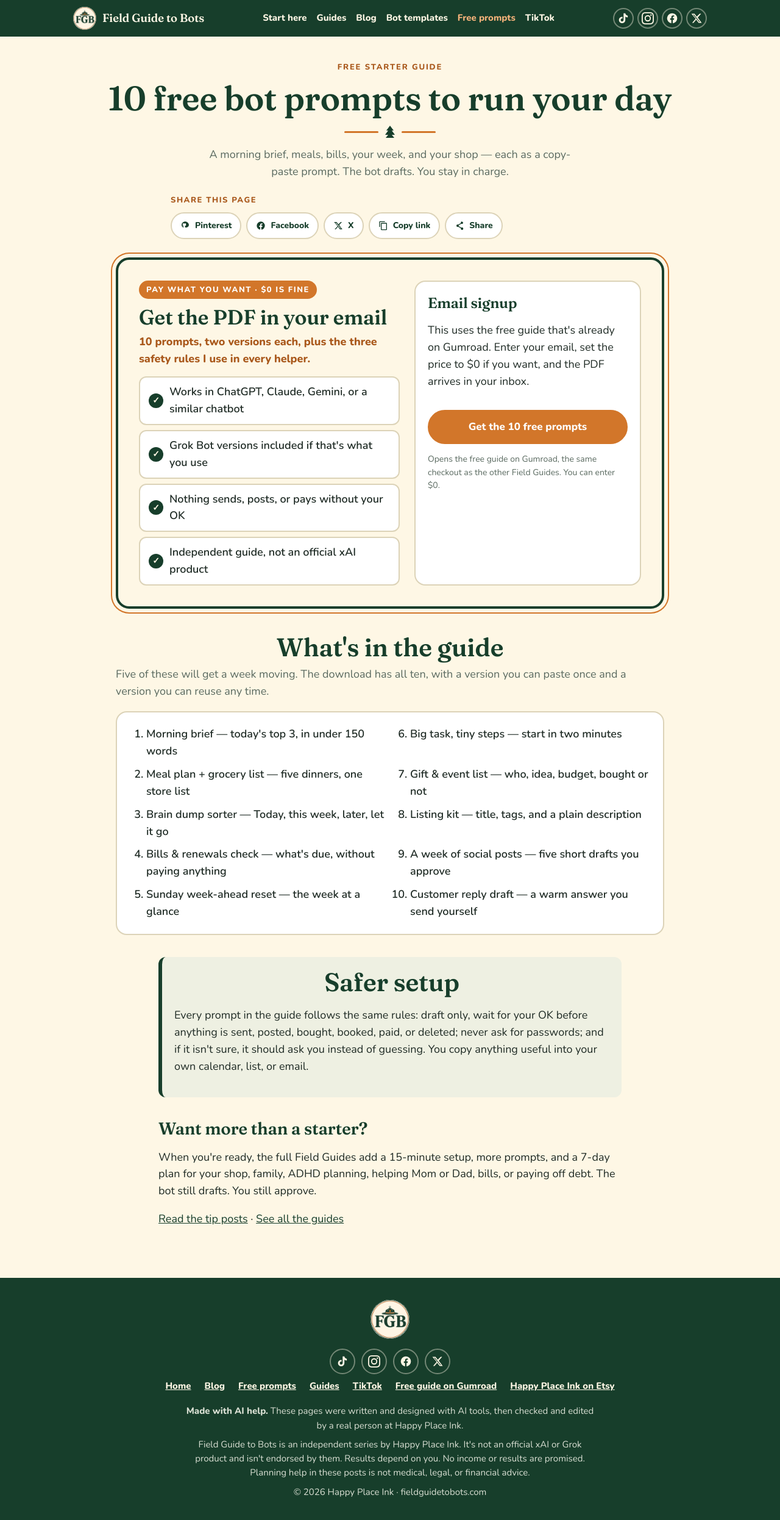
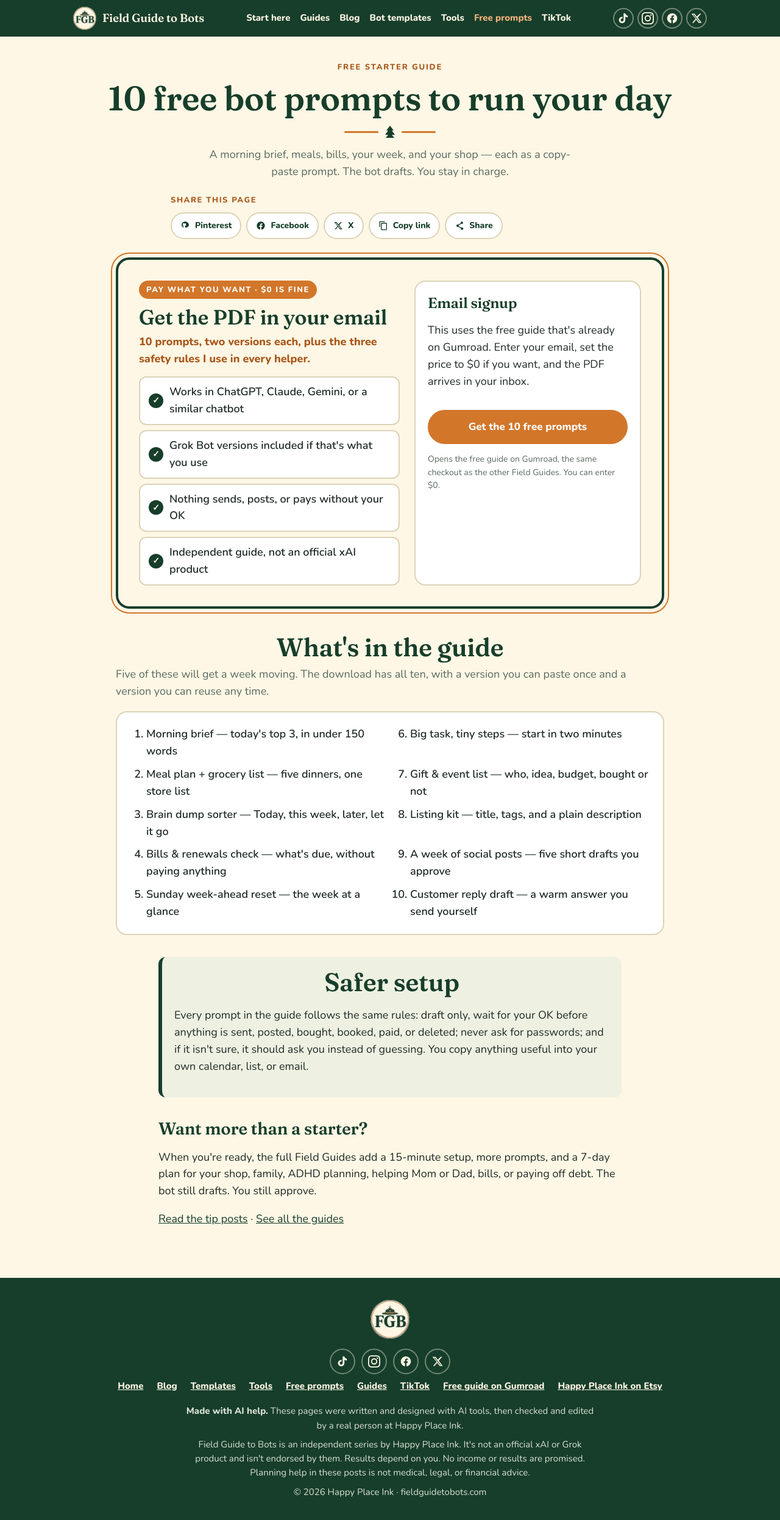
Before and after one commit to traciandersonart-afk/fieldguidetobots, a plain HTML site: page free/index.html in a window 1280 px wide. Shown: the whole page at 61% size. Drawn offline with Linux system fonts and the light colour scheme.

Commit message:
Add Templates and Tools to the free prompts nav and footer.

```diff
--- a/free/index.html
+++ b/free/index.html
@@ -70,7 +70,8 @@
       <a href="/#start">Start here</a>
       <a href="/#guides">Guides</a>
       <a href="/blog/">Blog</a>
-      <a href="/#templates">Bot templates</a>
+      <a href="/templates/">Bot templates</a>
+      <a href="/tools/">Tools</a>
       <a href="/free/" aria-current="page">Free prompts</a>
       <a href="/tiktok/">TikTok</a>
     </nav>
@@ -152,6 +153,8 @@
     <div class="links">
       <a href="https://fieldguidetobots.com/">Home</a>
       <a href="/blog/">Blog</a>
+      <a href="/templates/">Templates</a>
+      <a href="/tools/">Tools</a>
       <a href="/free/">Free prompts</a>
       <a href="https://fieldguidetobots.com/#guides">Guides</a>
       <a href="/tiktok/">TikTok</a>
```
